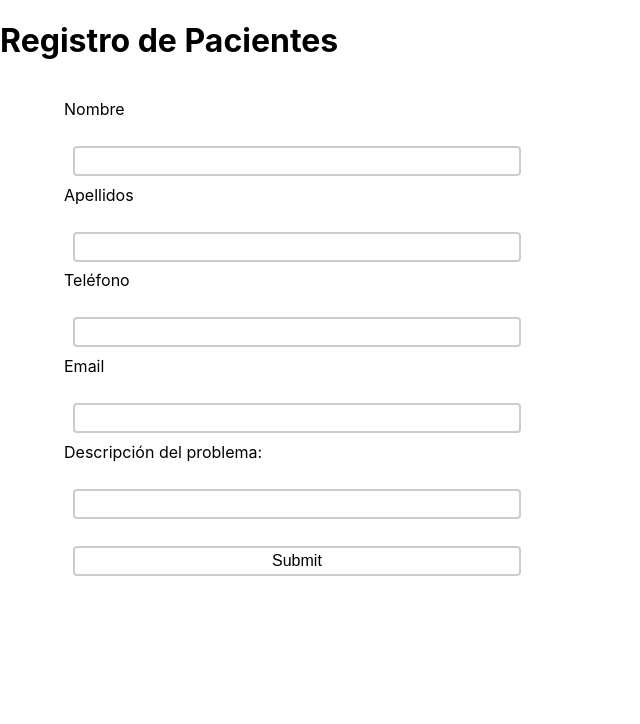
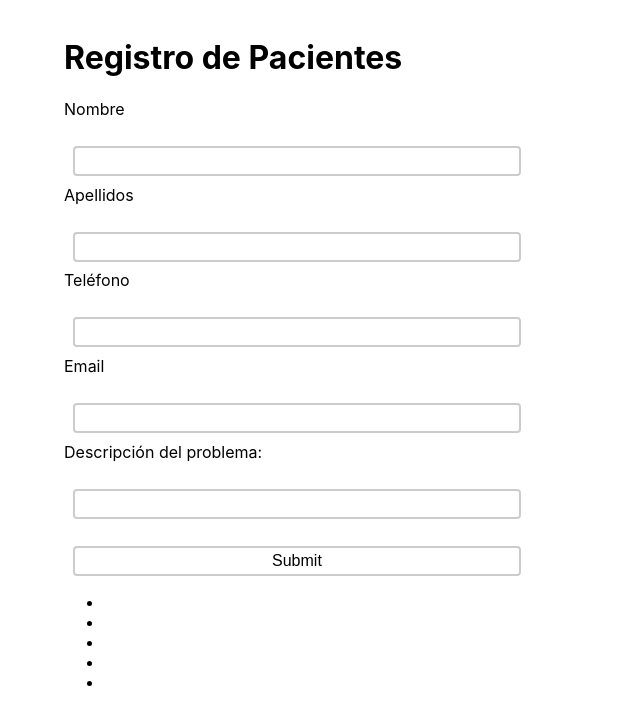
Before and after one commit to anawolfdev/psicoform, a React (Create React App) app: page / in a window 1280 px wide. Shown: the top 724 px of the page, without its empty margins (0-640 px from the left). Built offline with nearby package versions, Linux system fonts and the light colour scheme.

Commit message:
used the best practices for de data flow

```diff
--- a/src/App.js
+++ b/src/App.js
@@ -3,7 +3,11 @@ import "./App.css";
 import HandleForm from "./form-patient";
 
 function App() {
-  return <HandleForm></HandleForm>;
+  return (
+    <>
+      <HandleForm></HandleForm>
+    </>
+  );
 }
 
 export default App;
--- a/src/components/register-patient/index.js
+++ b/src/components/register-patient/index.js
@@ -8,12 +8,13 @@ export default function RegisterPatient({
   surname = "Apellidos ",
   phone = "Teléfono ",
   email = "Email ",
-  problem = "Descripción del problema: "
+  problem = "Descripción del problema: ",
+  values = {}
 }) {
   return (
     <>
-      <Title title={"Registro de Pacientes"}></Title>
       <form onSubmit={onSubmit}>
+        <Title></Title>
         <label htmlFor="name">
           {name}
           <input type="text" name="name" id="name"></input>
@@ -40,6 +41,14 @@ export default function RegisterPatient({
         </label>
 
         <input type="submit"></input>
+
+        <ul>
+          <li>{values.name}</li>
+          <li>{values.surname}</li>
+          <li>{values.phone}</li>
+          <li>{values.email}</li>
+          <li>{values.problem}</li>
+        </ul>
       </form>
     </>
   );
--- a/src/components/title/index.js
+++ b/src/components/title/index.js
@@ -1,11 +1,5 @@
 import React from "react";
 
-export default function Title({
-  title = "Formulario de registro de pacientes"
-}) {
-  return (
-    <div>
-      <h1>{title}</h1>
-    </div>
-  );
+export default function Title({ title = "Registro de Pacientes" }) {
+  return <h1>{title}</h1>;
 }
--- a/src/form-patient/handle-form.js
+++ b/src/form-patient/handle-form.js
@@ -1,28 +1,31 @@
-import React from "react";
+import React, { useState } from "react";
 import RegisterPatient from "../components/register-patient";
 
 export default function HandleForm(props) {
+  const [data, setData] = useState({});
   const registerData = e => {
     e.stopPropagation();
     e.preventDefault();
+
     const name = e.target["name"].value;
     const surname = e.target["surname"].value;
     const phone = e.target["phone"].value;
     const email = e.target["email"].value;
     const problem = e.target["problem"].value;
 
-    console.log("name: " + name);
-    console.log("surname: " + surname);
-    console.log("phone: " + phone);
-    console.log("email: " + email);
-    console.log("problem" + problem);
-    console.log("%O", e.target);
+    setData({
+      name,
+      surname,
+      phone,
+      email,
+      problem
+    });
     return false;
   };
 
   return (
     <>
-      <RegisterPatient onSubmit={registerData}></RegisterPatient>
+      <RegisterPatient onSubmit={registerData} values={data}></RegisterPatient>
     </>
   );
 }
--- /dev/null
+++ b/src/results/index.js
@@ -0,0 +1,6 @@
+/*import React from "react";
+import HandleForm from "../form-patient"
+
+export default function Results() {
+  return <HandleForm></HandleForm>;
+}*/
```
